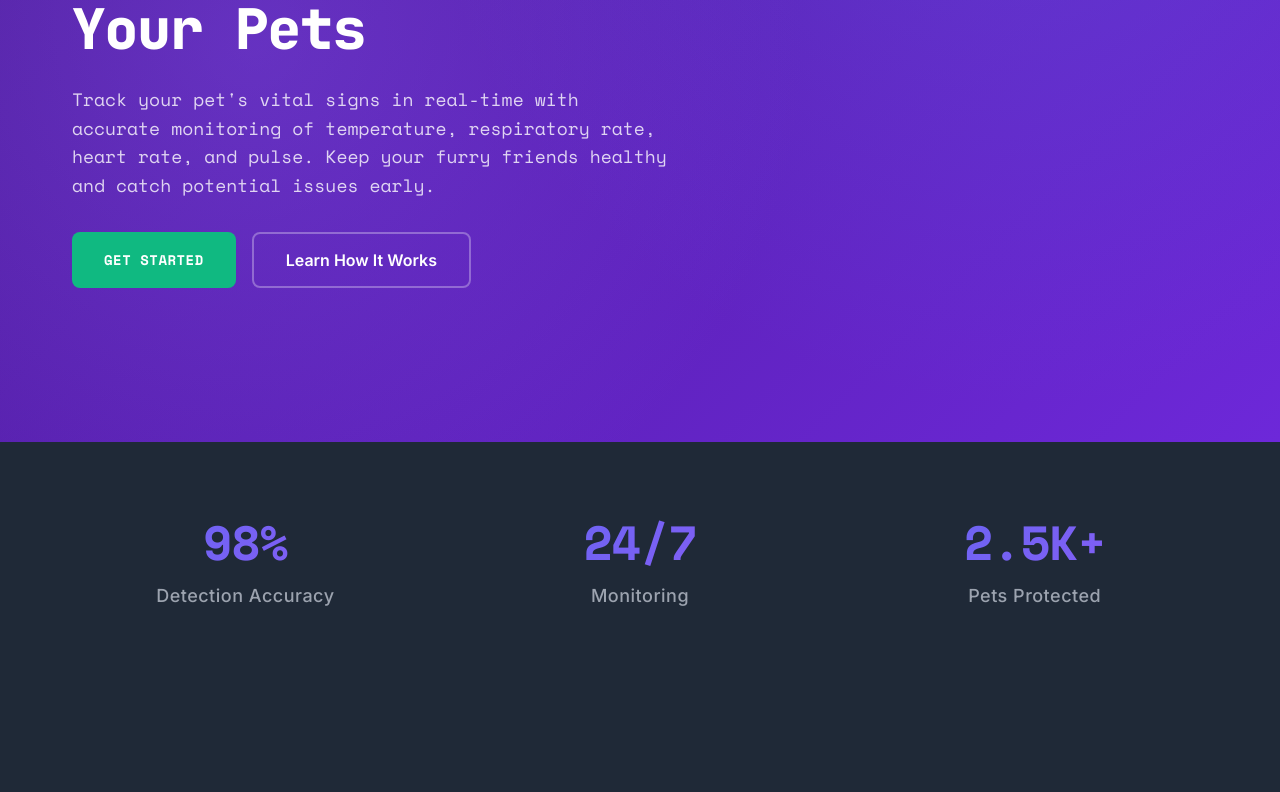
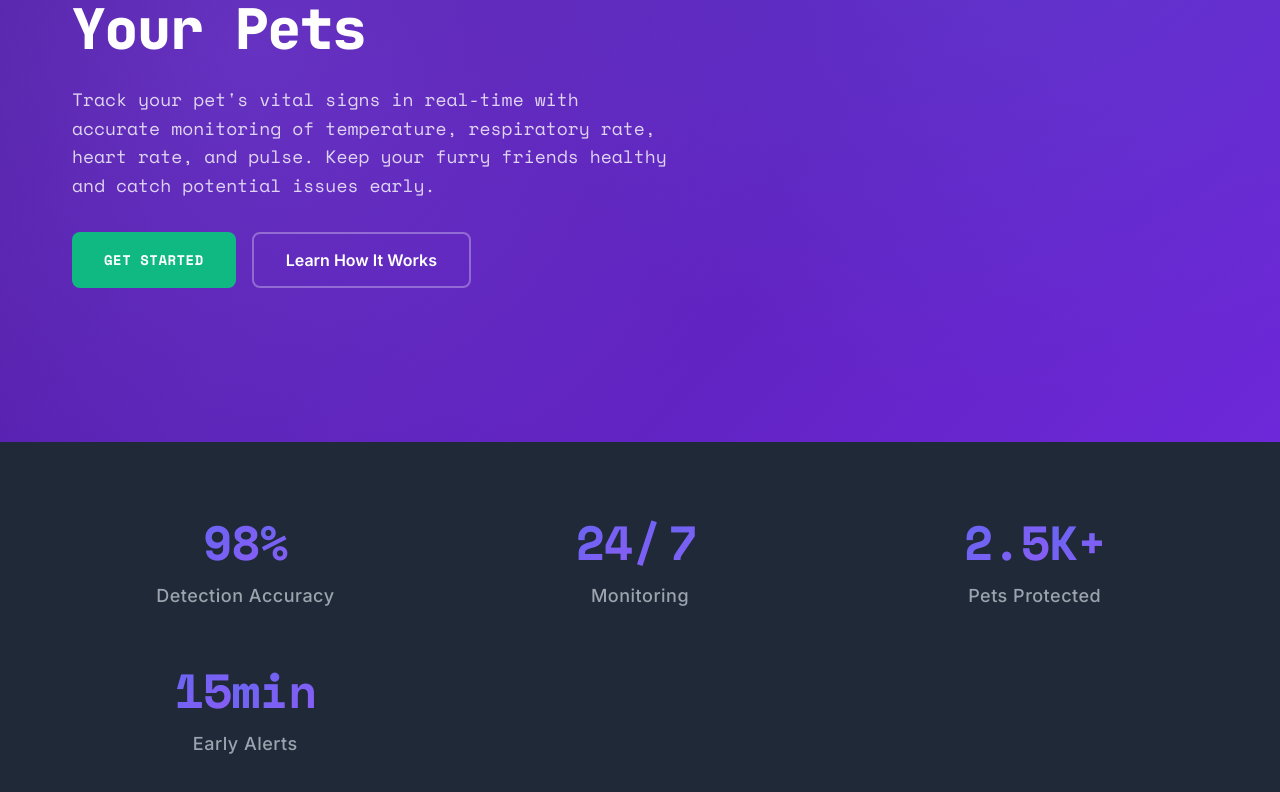
Before and after one commit to MukeshK2335/PawCare, a React (Vite) app: page / in a window 1280 px wide. Shown: the part 358-1150 px from the top of the page. Before the commit the page ends 1028 px from the top, so only its background shows below. Built offline with nearby package versions, Linux system fonts and the light colour scheme.

Commit message:
added number animation

```diff
--- a/src/Components/Header.jsx
+++ b/src/Components/Header.jsx
@@ -13,7 +13,7 @@ const Header = () => {
         <header className="header">
             <div className="header-container">
                 <div className="logo">
-                    <div className="logo-icon">⚗️</div>
+                    <div className="logo-icon">!️</div>
                     <span className="logo-text">Pawcare</span>
                 </div>
 
--- a/src/Components/Stats.jsx
+++ b/src/Components/Stats.jsx
@@ -1,29 +1,162 @@
-import React from 'react';
+import React, { useState, useEffect, useRef } from 'react';
 import '../Style/Stats.css';
 
 const Stats = () => {
+    const [isVisible, setIsVisible] = useState(false);
+    const [animatedValues, setAnimatedValues] = useState({
+        accuracy: 0,
+        monitoring24: 0,
+        monitoring7: 0,
+        pets: 0,
+        alerts: 0
+    });
+    const statsRef = useRef(null);
+
     const stats = [
         {
-            value: '98%',
+            key: 'accuracy',
+            type: 'single',
+            value: 98,
+            suffix: '%',
             label: 'Detection Accuracy'
         },
         {
-            value: '24/7',
+            key: 'monitoring',
+            type: 'dual',
+            value1: 24,
+            value2: 7,
+            separator: '/',
             label: 'Monitoring'
         },
         {
-            value: '2.5K+',
+            key: 'pets',
+            type: 'single',
+            value: 2.5,
+            suffix: 'K+',
             label: 'Pets Protected'
         },
-
+        {
+            key: 'alerts',
+            type: 'single',
+            value: 15,
+            suffix: 'min',
+            label: 'Early Alerts'
+        }
     ];
 
+    useEffect(() => {
+        const observer = new IntersectionObserver(
+            ([entry]) => {
+                if (entry.isIntersecting && !isVisible) {
+                    setIsVisible(true);
+                    animateNumbers();
+                }
+            },
+            { threshold: 0.3 }
+        );
+
+        if (statsRef.current) {
+            observer.observe(statsRef.current);
+        }
+
+        return () => observer.disconnect();
+    }, [isVisible]);
+
+    const animateNumbers = () => {
+        const duration = 2000; // 2 seconds
+        const steps = 60; // 60 fps
+        const stepTime = duration / steps;
+
+        stats.forEach((stat) => {
+            if (stat.type === 'single') {
+                let currentValue = 0;
+                const increment = stat.value / steps;
+
+                const timer = setInterval(() => {
+                    currentValue += increment;
+
+                    if (currentValue >= stat.value) {
+                        currentValue = stat.value;
+                        clearInterval(timer);
+                    }
+
+                    setAnimatedValues(prev => ({
+                        ...prev,
+                        [stat.key]: currentValue
+                    }));
+                }, stepTime);
+            } else if (stat.type === 'dual') {
+                // Animate first number
+                let currentValue1 = 0;
+                const increment1 = stat.value1 / steps;
+
+                const timer1 = setInterval(() => {
+                    currentValue1 += increment1;
+
+                    if (currentValue1 >= stat.value1) {
+                        currentValue1 = stat.value1;
+                        clearInterval(timer1);
+                    }
+
+                    setAnimatedValues(prev => ({
+                        ...prev,
+                        [`${stat.key}24`]: currentValue1
+                    }));
+                }, stepTime);
+
+                // Animate second number
+                let currentValue2 = 0;
+                const increment2 = stat.value2 / steps;
+
+                const timer2 = setInterval(() => {
+                    currentValue2 += increment2;
+
+                    if (currentValue2 >= stat.value2) {
+                        currentValue2 = stat.value2;
+                        clearInterval(timer2);
+                    }
+
+                    setAnimatedValues(prev => ({
+                        ...prev,
+                        [`${stat.key}7`]: currentValue2
+                    }));
+                }, stepTime);
+            }
+        });
+    };
+
+    const formatValue = (key, value) => {
+        if (key === 'pets') {
+            return value.toFixed(1);
+        }
+        return Math.round(value);
+    };
+
     return (
-        <section className="stats">
+        <section className="stats" ref={statsRef}>
             <div className="stats-container">
                 {stats.map((stat, index) => (
                     <div key={index} className="stat-item">
-                        <div className="stat-value">{stat.value}</div>
+                        <div className="stat-value">
+                            {stat.type === 'single' ? (
+                                <>
+                  <span className="stat-number">
+                    {formatValue(stat.key, animatedValues[stat.key])}
+                  </span>
+                                    <span className="stat-suffix">{stat.suffix}</span>
+                                </>
+                            ) : (
+                                <>
+                  <span className="stat-number">
+                    {Math.round(animatedValues[`${stat.key}24`])}
+                  </span>
+                                    <span className="stat-separator">{stat.separator}</span>
+                                    <span className="stat-number">
+                    {Math.round(animatedValues[`${stat.key}7`])}
+                  </span>
+                                </>
+                            )}
+                        </div>
                         <div className="stat-label">{stat.label}</div>
                     </div>
                 ))}
--- a/src/Style/Header.css
+++ b/src/Style/Header.css
@@ -20,7 +20,7 @@
 }
 
 .logo {
-    display: flex;
+    display:flex;
     align-items: center;
     gap: 0.5rem;
     color: white;
--- a/src/Style/Stats.css
+++ b/src/Style/Stats.css
@@ -14,19 +14,39 @@
 
 .stat-item {
     text-align: center;
+
 }
 
 .stat-value {
     font-family: 'Space Mono', monospace;
     font-size: 3rem;
     font-weight: 700;
-    color: #8b5cf6;
     margin-bottom: 0.5rem;
+    letter-spacing: -1px;
+}
+
+.stat-number {
     background: linear-gradient(135deg, #6366f1, #8b5cf6);
     -webkit-background-clip: text;
     -webkit-text-fill-color: transparent;
     background-clip: text;
-    letter-spacing: -1px;
+    display: inline-block;
+    min-width: 1.5ch; /* Prevents layout shift during animation */
+}
+
+.stat-suffix {
+    background: linear-gradient(135deg, #6366f1, #8b5cf6);
+    -webkit-background-clip: text;
+    -webkit-text-fill-color: transparent;
+    background-clip: text;
+}
+
+.stat-separator {
+    background: linear-gradient(135deg, #6366f1, #8b5cf6);
+    -webkit-background-clip: text;
+    -webkit-text-fill-color: transparent;
+    background-clip: text;
+    display: inline-block;
 }
 
 .stat-label {
```
